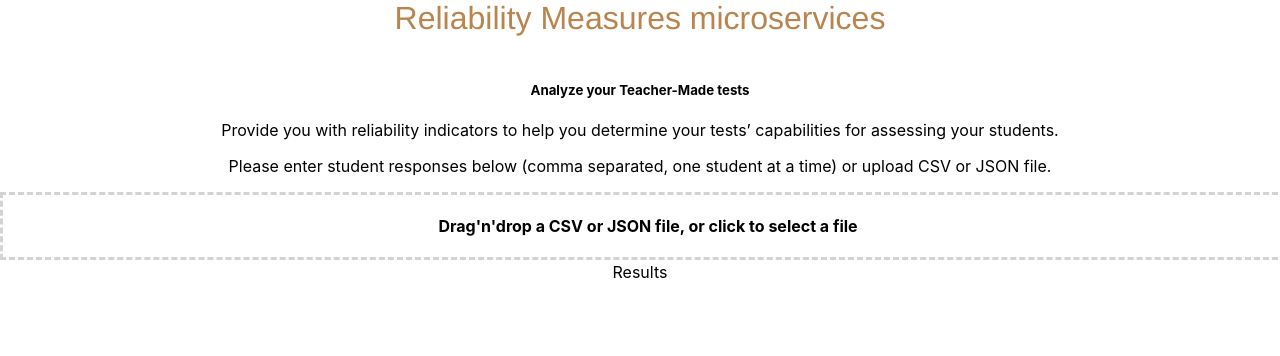
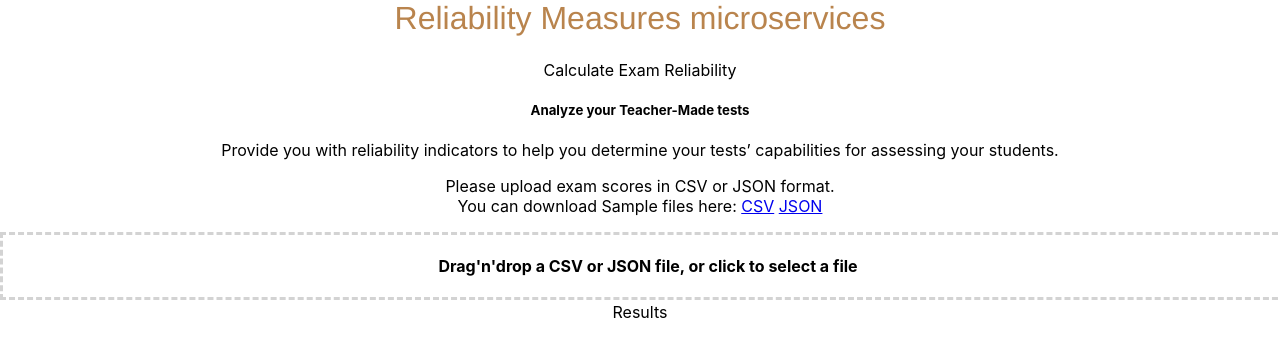
Before and after one commit to Reliability-Measures/React-JS, a React (Create React App) app: page / in a window 1280 px wide. Shown: the top 356 px of the page. Built offline with nearby package versions, Linux system fonts and the light colour scheme; the HTML template or start-up script is replaced by a standard one.

Commit message:
Downlaod Excel Result

```diff
--- a/data/data.json
+++ b/data/data.json
@@ -1,6 +1,6 @@
 {
   "exam": {
-    "name": "test1"
+    "name": "Test 1 - 2020"
   },
   "student_list": [
     {
--- a/src/components/Analyze.js
+++ b/src/components/Analyze.js
@@ -5,7 +5,8 @@
 import csv from "csv";
 import Dropzone from 'react-dropzone'
 //import MaterialTable from "material-table"
-import {get_service_config, get_config, convertToArrayOfObjects, saveJSON} from './config'
+import {get_service_config, get_config, fnExcelReport,
+    convertToArrayOfObjects, saveJSON} from './config'
 
 export default function Analyze() {
   const [fileNames, setFileNames] = useState([]);
@@ -33,18 +34,23 @@
     //     //eslint-disable-next-line
     // },[state.data])
 
+      const handleClick =  e => {
 
+      };
       const handleExport = e =>{
         saveJSON("jsonStr", "downloadJSON")
       };
       const handleExportResult = e =>{
         saveJSON("resultStr", "downloadResult")
       };
-
+      const handleExportCSV = e =>{
+        fnExcelReport("output", "result")
+      };
       // Csv upload
       const handleDropC = acceptedFiles =>{
         document.getElementById("btn1").style.display = "none";
         document.getElementById("btn2").style.display = "none";
+        document.getElementById("btn3").style.display = "none";
         setFileNames(acceptedFiles.map(file => file.name))
         const reader = new FileReader();
         reader.onabort = () => console.log("file reading was aborted");
@@ -100,6 +106,7 @@
                           document.getElementById("resultStr").innerHTML = JSON.stringify(response.data.analysis)
                           document.getElementById("btn1").style.display = "";
                           document.getElementById("btn2").style.display = "";
+                          document.getElementById("btn3").style.display = "";
 
                           //let responses = []
                           for (let i=0;i<jsonStr.student_list.length;i++) {
@@ -160,11 +167,8 @@
                                       </thead>
                                       <tbody>
                                         {jsonStr.student_list.map((value, index) => {
-                                        return <tr key={index}>{console.log(Object.values(value))}{Object.values(value).map(val => (<td key={val}>{val}</td>))}
-                                          {/* responses */}
-                                        {/* { responses.map((val, index)  => {
-                                          return <th key={index}>{val}</th>
-                                        })} */}
+                                        return <tr key={index}>{console.log(Object.values(value))}
+                                              {Object.values(value).map(val => (<td key={val}>{val}</td>))}
                                         </tr>
                                         })}
                                       </tbody>
@@ -175,8 +179,8 @@
 
                         const resulttable = (
                               <div>
-                              <div className="text-center h3">{jsonStr.exam.name}</div>
-                              <table className="table table-sm" id='output'><tbody><tr><td>
+                              <table className="table table-sm" id='output'><tbody>
+                              <tr><th className="text-center h3">  {jsonStr.exam.name} </th></tr> <tr><td>
                               <table className="table table-sm">
                                 <thead>
                                 <tr>
@@ -195,8 +199,8 @@
                                 </tr>
 
                                 </tbody>
-                              </table>
-                              <div className="text-center h5">Item Scores</div>
+                              </table></td></tr>
+                              <tr><th className="text-center h3"> Item Scores </th></tr> <tr><td>
                               <table className="table table-sm">
                                 <thead>
                                 <tr>
@@ -215,9 +219,8 @@
                                   <tr><th>Total items</th><th colSpan='2'>Averages</th></tr>
                                 <tr><th>{item_id.length}</th><th>{results[get_service_config(11, 'short_name')]}</th><th>{results[get_service_config(10, 'short_name')]}</th></tr>
                                 </tbody>
-                              </table>
-
-                              <div className="text-center h5">Student scores</div>
+                              </table></td></tr>
+                              <tr><th className="text-center h3"> Student Scores </th></tr> <tr><td>
                               <table className="table table-sm">
                                 <thead>
                                 <tr>
@@ -268,7 +271,9 @@
             <div className="card-body">
               <h5 className="card-title">Analyze your Teacher-Made tests</h5>
               <p className="card-text">Provide you with reliability indicators to help you determine your tests’ capabilities for assessing your students.</p>
-              <p className="card-text">Please enter student responses below (comma separated, one student at a time) or upload CSV or JSON file.</p>
+                <p className="card-text">Please upload exam scores in CSV or JSON format.<br></br>
+                  You can download Sample files here: <a target="_blank" href="data/20 Students.csv">CSV</a> <a target="_blank" href="data/20 Students.json">JSON</a>
+              </p>
               <Dropzone className="card-text" onDrop={handleDropC}
               accept=".csv,.txt,.json"
               >
@@ -314,24 +319,24 @@
         </div>
 
      <div className="text-center"> <br></br>
-        <h5 id="analzkr"> </h5>
-        <h5 id="analzpbcc"> </h5>
-        <h5 id="analzitemdiff"> </h5>
-        <h5 id="analzscores"> </h5>
-        <h5 id="analzavg"> </h5>
-        <div id="results">
 
-              </div>
+        <div id="results"> </div>
 
          <span id="jsonStr" style={{display: 'none'}}></span>
          <span id="resultStr" style={{display: 'none'}}></span>
          <div className="row">
-                <div className="text-center col-md-12">
+                <div className="text-center col-md-6">
                 <a id="downloadResult" href=" " style={{display: 'none'}}> </a>
                 <input type="button" id="btn2" style={{display: 'none'}}
                        className="btn btn-danger btn-lg" value="Save Result JSON"
                        title="Download"
                        onClick= {handleExportResult} />
+                </div>
+                <div className="text-center col-md-6">
+                <input type="button" id="btn3" style={{display: 'none'}}
+                       className="btn btn-danger btn-lg" value="Save Excel"
+                       title="Download Excel"
+                       onClick= {handleExportCSV} />
                 </div>
          </div>
 
--- a/src/components/config.js
+++ b/src/components/config.js
@@ -7,6 +7,7 @@
     'cloud_host_credentials':'yyyy',
     'application_id': 'rm_01',
     'application_version': '0.0.2',
+    'application_form': 'Calculate Exam Reliability',
     'application_name': 'Reliability Measures microservices',
     'application_short_name': 'rm_microservices',
     'service_url': 'http://api.reliabilitymeasures.com/',
@@ -144,7 +145,132 @@
     dlAnchorElem.click();
 }
 
+function getFilename(dname) {
+    return prompt("Please enter a File name:", dname);
+}
+
+function fnExcelReport(table_id, file_name)
+{
+    let fname = getFilename(file_name + ".xlsx");
+    if (fname==null) return;
+
+    let tab_text="<table border='2px'><tr>";
+    let textRange; let j=0;
+    let tab = document.getElementById(table_id); // id of table
+
+    for(let j = 0 ; j < tab.rows.length ; j++)
+    {
+        tab_text=tab_text+tab.rows[j].innerHTML+"</tr>";
+        //tab_text=tab_text+"</tr>";
+    }
+
+    tab_text=tab_text+"</table>";
+    tab_text= tab_text.replace(/<a[^>]*>|<\/a>/g, "");//remove if u want links in your table
+    tab_text= tab_text.replace(/<img[^>]*>/gi,""); // remove if u want images in your table
+    tab_text= tab_text.replace(/<input[^>]*>|<\/input>/gi, ""); // reomves input params
+
+    let ua = window.navigator.userAgent;
+    let msie = ua.indexOf("MSIE ");
+    let sa = null;
+    if (msie > 0 || !!navigator.userAgent.match(/Trident.*rv\:11\./))      // If Internet Explorer
+    {
+/*        txtArea1.document.open("txt/html","replace");
+        txtArea1.document.write(tab_text);
+        txtArea1.document.close();
+        txtArea1.focus();
+        let sa=txtArea1.document.execCommand("SaveAs",true,"test.xls");*/
+    }
+    else {                 //other browser not tested on IE 11
+        let a = document.createElement('a');
+        //getting data from our div that contains the HTML table
+        let data_type = 'data:application/vnd.ms-excel';
+        let url = URL.createObjectURL( new Blob( [tab_text], {type:'data:application/vnd.ms-excel'} ) );
+        //a.href = data_type + ', ' + encodeURIComponent(tab_text);
+        a.href = url;
+        //setting the file name
+        a.download = fname;
+        //triggering the function
+        a.click();
+        //just in case, prevent default behaviour
+        //e.preventDefault();
+        //var sa = window.open('data:application/vnd.ms-excel,' + encodeURIComponent(tab_text));
+    }
+
+    return (sa);
+}
+
+function fnSavePDF(file_name, data)
+{
+    var fname = file_name;
+    //var fname = getFilename(file_name + ".pdf");
+    //if (fname==null) return;
+
+        var a = document.createElement('a');
+        var url = URL.createObjectURL( new Blob( [data], {type:'application/pdf'} ) );
+        a.href = url;
+        //setting the file name
+        a.download = fname;
+        //triggering the function
+        a.click();
+        //just in case, prevent default behaviour
+        //e.preventDefault();
+        //var sa = window.open('data:application/vnd.ms-excel,' + encodeURIComponent(tab_text));
+
+    return ;
+}
+/*
+
+function exportTableToCSV(table_id, filename) {
+
+    var fname = getFilename(filename + ".xls");
+    if (fname==null) return;
+    let $table = document.getElementById(table_id); // id of table
+    let $rows = $table.find('tr:has(td),tr:has(th)'),
+
+        // Temporary delimiter characters unlikely to be typed by keyboard
+        // This is to avoid accidentally splitting the actual contents
+        tmpColDelim = String.fromCharCode(11), // vertical tab character
+        tmpRowDelim = String.fromCharCode(0), // null character
+
+        // actual delimiter characters for CSV format
+        colDelim = '","',
+        rowDelim = '"\r\n"',
+
+        // Grab text from table into CSV formatted string
+        csv = '"' + $rows.map(function (i, row) {
+            let $row = $(row), $cols = $row.find('td,th');
+
+            return $cols.map(function (j, col) {
+                let $col = $(col), text = $col.text();
+
+                return text.replace(/"/g, '""'); // escape double quotes
+
+            }).get().join(tmpColDelim);
+
+        }).get().join(tmpRowDelim)
+            .split(tmpRowDelim).join(rowDelim)
+            .split(tmpColDelim).join(colDelim) + '"',
+
+
+
+        // Data URI
+        csvData = 'data:application/csv;charset=utf-8,' + encodeURIComponent(csv);
+
+        console.log(csv);
+
+        if (window.navigator.msSaveBlob) { // IE 10+
+            //alert('IE' + csv);
+            window.navigator.msSaveOrOpenBlob(new Blob([csv], {type: "text/plain;charset=utf-8;"}), "csvname.csv")
+        }
+        else {
+            var url = URL.createObjectURL( new Blob( [csvData], {type:'text/plain'} ) );
+            $(this).attr({ 'download': fname, 'href': csvData, 'target': '_blank' });
+        }
+}
+*/
+
 export {get_service_config}
 export {get_config}
 export {convertToArrayOfObjects}
 export {saveJSON}
+export {fnExcelReport}
```
Also changed, not shown: data/20 Students.csv (renamed from data/KR20 Example.csv), data/20 Students.json (renamed from data/KR20 Example.json).
